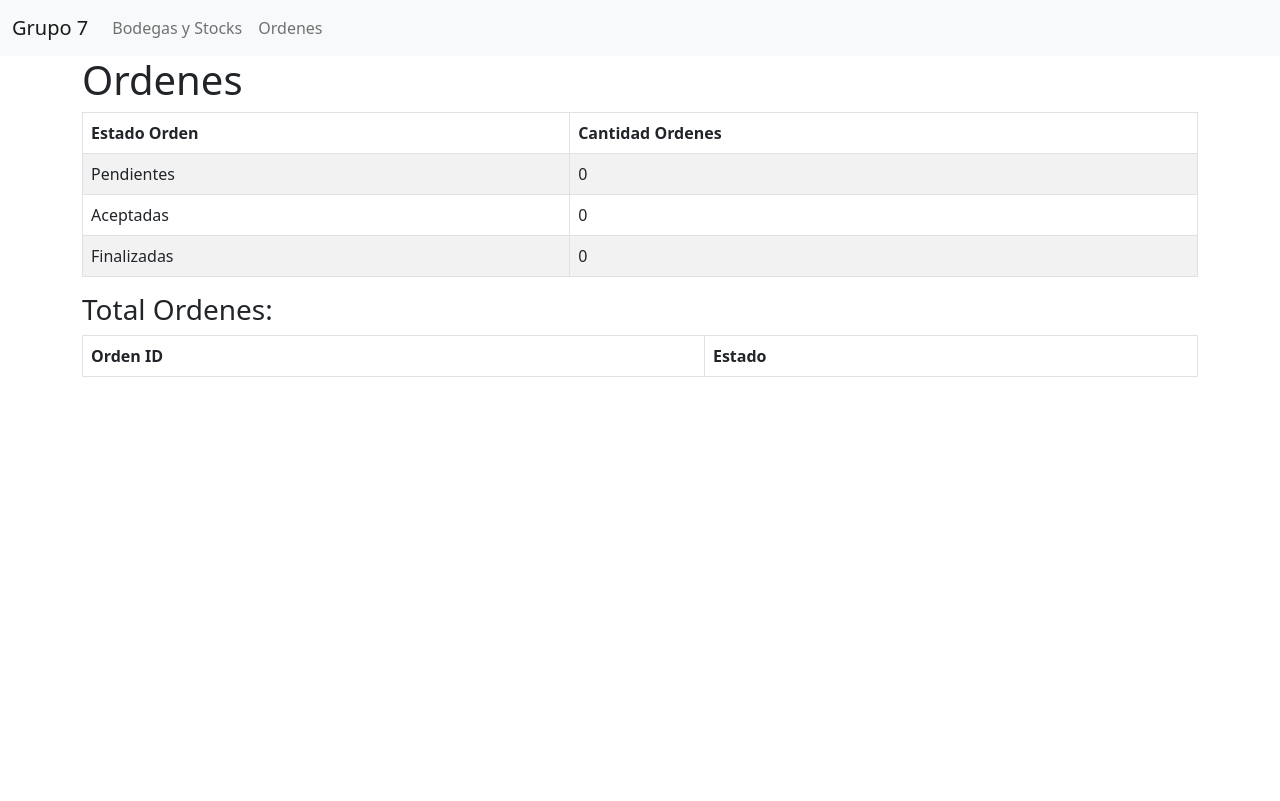
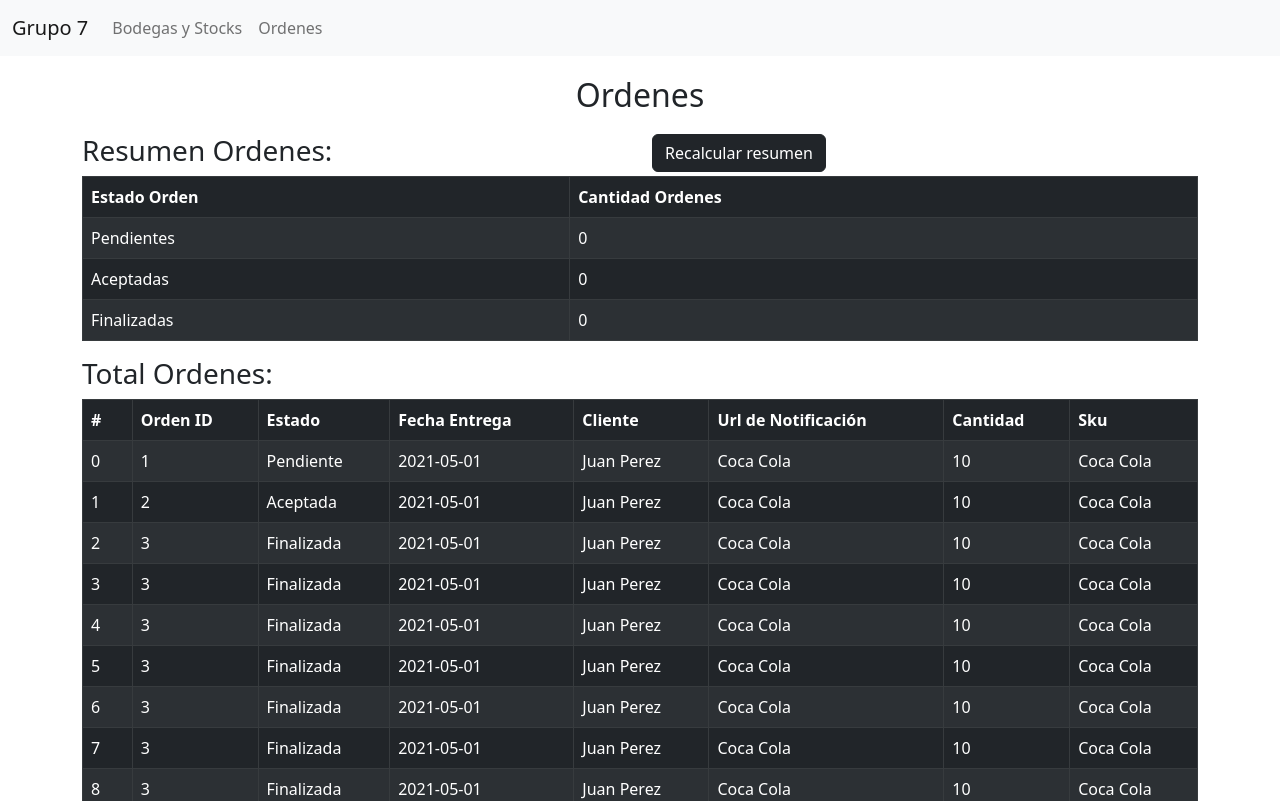
Before and after one commit to santiagoolivos/FrontP1TallerIntegracion, a React (Create React App) app: page /ordenes in a window 1280 px wide. Shown: the top 801 px of the page. Built offline with nearby package versions, Linux system fonts and the light colour scheme.

Commit message:
casi listo

```diff
--- a/src/App.css
+++ b/src/App.css
@@ -57,3 +57,10 @@
   width: 90%;
   height: 90%;
 }
+
+.margin1 {
+  margin: 20px;
+}
+.tabl1{
+  overflow: auto;
+}
--- a/src/components/Inventory.jsx
+++ b/src/components/Inventory.jsx
@@ -5,7 +5,7 @@ function Info({ stocks }) {
   return (
     <div>
       <h3>Inventario:</h3>
-        <Table striped bordered hover>
+        <Table striped bordered hover variant="dark">
           <thead>
             <tr>
               <th>SKU</th>
--- a/src/components/Main.jsx
+++ b/src/components/Main.jsx
@@ -35,16 +35,16 @@ function Main() {
 
   return (
     <Container>
+        <h2 class="text-center margin1">Bodegas y Stocks </h2>
+      <Row>
 
-      <Row>
-        <h1>Dashboard Bodegas y Stocks </h1>
-      </Row>
-      <Row>
         <Col>
         {space
           ? <h3>Inventario normal: {space.usedSpace}/{space.totalSpace} ({(space.usedSpace/space.totalSpace).toFixed(2) * 100}%)</h3>
           : <h3>Inventario normal: 0/0 (0%)</h3>
         }
+        </Col>
+        <Col>
         {
           pspace
           ? <h3>Inventario pulmón: {pspace.usedSpace}/{pspace.totalSpace} ({(pspace.usedSpace/pspace.totalSpace).toFixed(2) * 100}%)</h3>
@@ -53,7 +53,7 @@ function Main() {
         </Col>
       </Row>
       <Row>
-        <Col sm={6}>
+        <Col >
           <InventoryTable stocks={stocks} />
         </Col>
       </Row>
--- a/src/components/Orders.jsx
+++ b/src/components/Orders.jsx
@@ -1,13 +1,292 @@
 import OrdersTable from "./OrdersTable";
 import Container from 'react-bootstrap/Container';
 import Table from 'react-bootstrap/Table';
+import React, { useState, useEffect } from 'react';
+import Row from 'react-bootstrap/Row';
+import Col from 'react-bootstrap/Col';
 
 
+const orders = [
+  {
+    id: 1,
+    estado: 'Pendiente',
+    fechaEntrega: '2021-05-01',
+    cliente: 'Juan Perez',
+    urlNotification: 'Coca Cola',
+    cantidad: 10,
+    sku: 'Coca Cola'
+  },
+  {
+    id: 2,
+    estado: 'Aceptada',
+    fechaEntrega: '2021-05-01',
+    cliente: 'Juan Perez',
+    urlNotification: 'Coca Cola',
+    cantidad: 10,
+    sku: 'Coca Cola'
+  },
+  {
+    id: 3,
+    estado: 'Finalizada',
+    fechaEntrega: '2021-05-01',
+    cliente: 'Juan Perez',
+    urlNotification: 'Coca Cola',
+    cantidad: 10,
+    sku: 'Coca Cola'
+  },
+  {
+    id: 3,
+    estado: 'Finalizada',
+    fechaEntrega: '2021-05-01',
+    cliente: 'Juan Perez',
+    urlNotification: 'Coca Cola',
+    cantidad: 10,
+    sku: 'Coca Cola'
+  },
+  {
+    id: 3,
+    estado: 'Finalizada',
+    fechaEntrega: '2021-05-01',
+    cliente: 'Juan Perez',
+    urlNotification: 'Coca Cola',
+    cantidad: 10,
+    sku: 'Coca Cola'
+  },
+  {
+    id: 3,
+    estado: 'Finalizada',
+    fechaEntrega: '2021-05-01',
+    cliente: 'Juan Perez',
+    urlNotification: 'Coca Cola',
+    cantidad: 10,
+    sku: 'Coca Cola'
+  },
+  {
+    id: 3,
+    estado: 'Finalizada',
+    fechaEntrega: '2021-05-01',
+    cliente: 'Juan Perez',
+    urlNotification: 'Coca Cola',
+    cantidad: 10,
+    sku: 'Coca Cola'
+  },
+  {
+    id: 3,
+    estado: 'Finalizada',
+    fechaEntrega: '2021-05-01',
+    cliente: 'Juan Perez',
+    urlNotification: 'Coca Cola',
+    cantidad: 10,
+    sku: 'Coca Cola'
+  },
+  {
+    id: 3,
+    estado: 'Finalizada',
+    fechaEntrega: '2021-05-01',
+    cliente: 'Juan Perez',
+    urlNotification: 'Coca Cola',
+    cantidad: 10,
+    sku: 'Coca Cola'
+  },
+  {
+    id: 3,
+    estado: 'Finalizada',
+    fechaEntrega: '2021-05-01',
+    cliente: 'Juan Perez',
+    urlNotification: 'Coca Cola',
+    cantidad: 10,
+    sku: 'Coca Cola'
+  },
+  {
+    id: 3,
+    estado: 'Finalizada',
+    fechaEntrega: '2021-05-01',
+    cliente: 'Juan Perez',
+    urlNotification: 'Coca Cola',
+    cantidad: 10,
+    sku: 'Coca Cola'
+  },
+  {
+    id: 3,
+    estado: 'Finalizada',
+    fechaEntrega: '2021-05-01',
+    cliente: 'Juan Perez',
+    urlNotification: 'Coca Cola',
+    cantidad: 10,
+    sku: 'Coca Cola'
+  },
+  {
+    id: 3,
+    estado: 'Finalizada',
+    fechaEntrega: '2021-05-01',
+    cliente: 'Juan Perez',
+    urlNotification: 'Coca Cola',
+    cantidad: 10,
+    sku: 'Coca Cola'
+  },
+  {
+    id: 3,
+    estado: 'Finalizada',
+    fechaEntrega: '2021-05-01',
+    cliente: 'Juan Perez',
+    urlNotification: 'Coca Cola',
+    cantidad: 10,
+    sku: 'Coca Cola'
+  },
+  {
+    id: 3,
+    estado: 'Finalizada',
+    fechaEntrega: '2021-05-01',
+    cliente: 'Juan Perez',
+    urlNotification: 'Coca Cola',
+    cantidad: 10,
+    sku: 'Coca Cola'
+  },
+  {
+    id: 3,
+    estado: 'Finalizada',
+    fechaEntrega: '2021-05-01',
+    cliente: 'Juan Perez',
+    urlNotification: 'Coca Cola',
+    cantidad: 10,
+    sku: 'Coca Cola'
+  },
+  {
+    id: 3,
+    estado: 'Finalizada',
+    fechaEntrega: '2021-05-01',
+    cliente: 'Juan Perez',
+    urlNotification: 'Coca Cola',
+    cantidad: 10,
+    sku: 'Coca Cola'
+  },
+  {
+    id: 3,
+    estado: 'Finalizada',
+    fechaEntrega: '2021-05-01',
+    cliente: 'Juan Perez',
+    urlNotification: 'Coca Cola',
+    cantidad: 10,
+    sku: 'Coca Cola'
+  },
+  {
+    id: 3,
+    estado: 'Finalizada',
+    fechaEntrega: '2021-05-01',
+    cliente: 'Juan Perez',
+    urlNotification: 'Coca Cola',
+    cantidad: 10,
+    sku: 'Coca Cola'
+  },
+  {
+    id: 3,
+    estado: 'Finalizada',
+    fechaEntrega: '2021-05-01',
+    cliente: 'Juan Perez',
+    urlNotification: 'Coca Cola',
+    cantidad: 10,
+    sku: 'Coca Cola'
+  },
+  {
+    id: 3,
+    estado: 'Finalizada',
+    fechaEntrega: '2021-05-01',
+    cliente: 'Juan Perez',
+    urlNotification: 'Coca Cola',
+    cantidad: 10,
+    sku: 'Coca Cola'
+  },
+  {
+    id: 3,
+    estado: 'Finalizada',
+    fechaEntrega: '2021-05-01',
+    cliente: 'Juan Perez',
+    urlNotification: 'Coca Cola',
+    cantidad: 10,
+    sku: 'Coca Cola'
+  },
+  {
+    id: 3,
+    estado: 'Finalizada',
+    fechaEntrega: '2021-05-01',
+    cliente: 'Juan Perez',
+    urlNotification: 'Coca Cola',
+    cantidad: 10,
+    sku: 'Coca Cola'
+  },
+  {
+    id: 3,
+    estado: 'Finalizada',
+    fechaEntrega: '2021-05-01',
+    cliente: 'Juan Perez',
+    urlNotification: 'Coca Cola',
+    cantidad: 10,
+    sku: 'Coca Cola'
+  },
+  {
+    id: 3,
+    estado: 'Finalizada',
+    fechaEntrega: '2021-05-01',
+    cliente: 'Juan Perez',
+    urlNotification: 'Coca Cola',
+    cantidad: 10,
+    sku: 'Coca Cola'
+  },
+  {
+    id: 3,
+    estado: 'Finalizada',
+    fechaEntrega: '2021-05-01',
+    cliente: 'Juan Perez',
+    urlNotification: 'Coca Cola',
+    cantidad: 10,
+    sku: 'Coca Cola'
+  },
+  {
+    id: 3,
+    estado: 'Finalizada',
+    fechaEntrega: '2021-05-01',
+    cliente: 'Juan Perez',
+    urlNotification: 'Coca Cola',
+    cantidad: 10,
+    sku: 'Coca Cola'
+  }
+]
 function Orders() {
+  const [orders1, setOrders] = useState([]);
+  const [pendientes, setPendientes] = useState(0);
+  const [aceptadas, setAceptadas] = useState(0);
+  const [finalizadas, setFinalizadas] = useState(0);
+
+  const countOrders = () => {
+    let pendientes1 = 0;
+    let aceptadas1 = 0;
+    let finalizadas1 = 0;
+    orders.forEach(order => {
+      if(order.estado === 'Pendiente') {
+        pendientes1++;
+      } else if(order.estado === 'Aceptada') {
+        aceptadas1++;
+      } else {
+        finalizadas1++;
+      }
+    });
+    setPendientes(pendientes1);
+    setAceptadas(aceptadas1);
+    setFinalizadas(finalizadas1);
+  }
+
   return (
     <Container>
-      <h1>Ordenes</h1>
-      <Table striped bordered hover>
+      <h2 class="text-center margin1">Ordenes</h2>
+      <Row>
+        <Col>
+        <h3>Resumen Ordenes:</h3>
+        </Col>
+        <Col>
+        <button type="button" class="btn btn-dark" onClick={countOrders}>Recalcular resumen</button>
+        </Col>
+      </Row>
+      <Table striped bordered hover variant="dark" >
           <thead>
             <tr>
               <th>Estado Orden</th>
@@ -19,21 +298,21 @@ function Orders() {
 
             <tr>
               <td>Pendientes</td>
-              <td>0</td>
+              <td>{pendientes}</td>
             </tr>
             <tr>
               <td>Aceptadas</td>
-              <td>0</td>
+              <td>{aceptadas}</td>
             </tr>
             <tr>
               <td>Finalizadas</td>
-              <td>0</td>
+              <td>{finalizadas}</td>
             </tr>
           </tbody>
         </Table>
 
       <div>
-        <OrdersTable orders={{}}/>
+        <OrdersTable orders={orders}/>
       </div>
     </Container>
   );
--- a/src/components/OrdersTable.jsx
+++ b/src/components/OrdersTable.jsx
@@ -1,26 +1,40 @@
 import React, { useState, useEffect } from 'react';
 import Table from 'react-bootstrap/Table';
 
-function OrdersTable({ orders }) {
+
+
+function OrdersTable({orders}) {
   return (
     <div>
       <h3>Total Ordenes:</h3>
-        <Table striped bordered hover>
+        <Table variant="dark" striped bordered hover responsive >
           <thead>
             <tr>
+              <th>#</th>
               <th>Orden ID</th>
               <th>Estado</th>
+              <th>Fecha Entrega</th>
+              <th>Cliente</th>
+              <th>Url de Notificación</th>
+              <th>Cantidad</th>
+              <th>Sku</th>
             </tr>
           </thead>
           <tbody>
 
-            {/* {orders ? orders.map((stock) => (
+            {orders ? orders.map((order) => (
               <tr>
-                <td>{stock.sku}</td>
-                <td>{stock.total}</td>
+                <td>{orders.indexOf(order)}</td>
+                <td>{order.id}</td>
+                <td>{order.estado}</td>
+                <td> {order.fechaEntrega}</td>
+                <td>{order.cliente}</td>
+                <td>{order.urlNotification}</td>
+                <td>{order.cantidad}</td>
+                <td>{order.sku}</td>
               </tr>
             )):
-            null} */}
+            null}
           </tbody>
         </Table>
     </div>
```
Also changed, not shown: src/requests/getOrders.js (added, +13 -0 lines).
